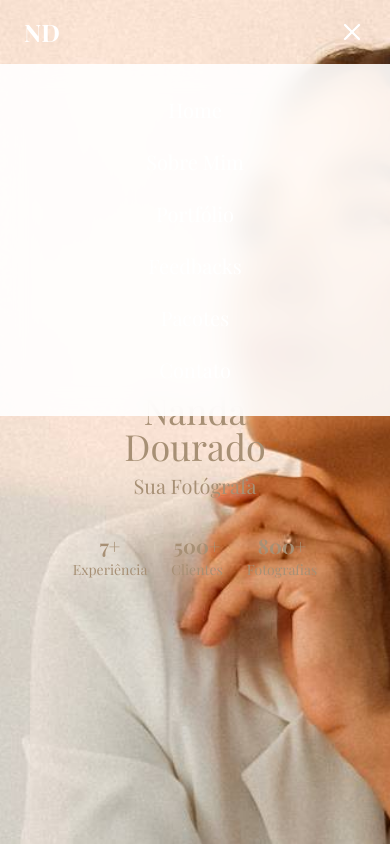
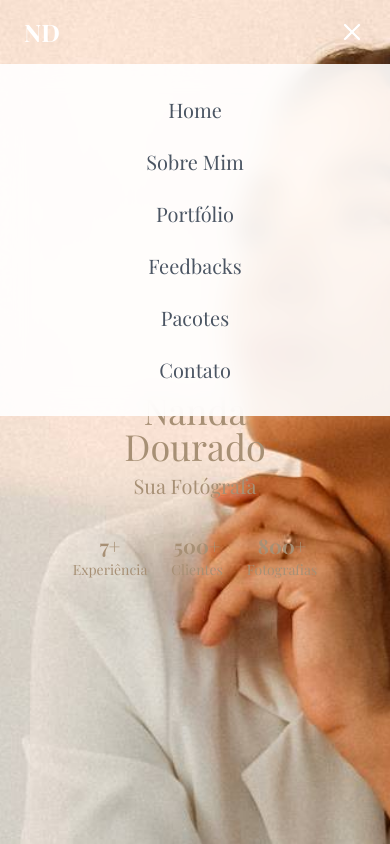
Before and after one commit to ClaudioLoubo/lading-page-nanda-dourado, a React (Vite) app: page / in a window 390 px wide. Both pictures are taken after a click on the button 352 px from the left and 32 px from the top of the page. Shown: the top 844 px of the page. Built offline with nearby package versions, Linux system fonts and the light colour scheme; a web font is replaced by a local one.

Commit message:
Ajustes de cor header

```diff
--- a/src/components/Header.jsx
+++ b/src/components/Header.jsx
@@ -59,7 +59,7 @@ export default function Header() {
                 <a
                   href={link}
                   onClick={() => setOpen(false)}
-                  className="text-white text-xl font-display"
+                  className="text-gray-600 text-xl font-display"
                 >
                   {label}
                 </a>
```
